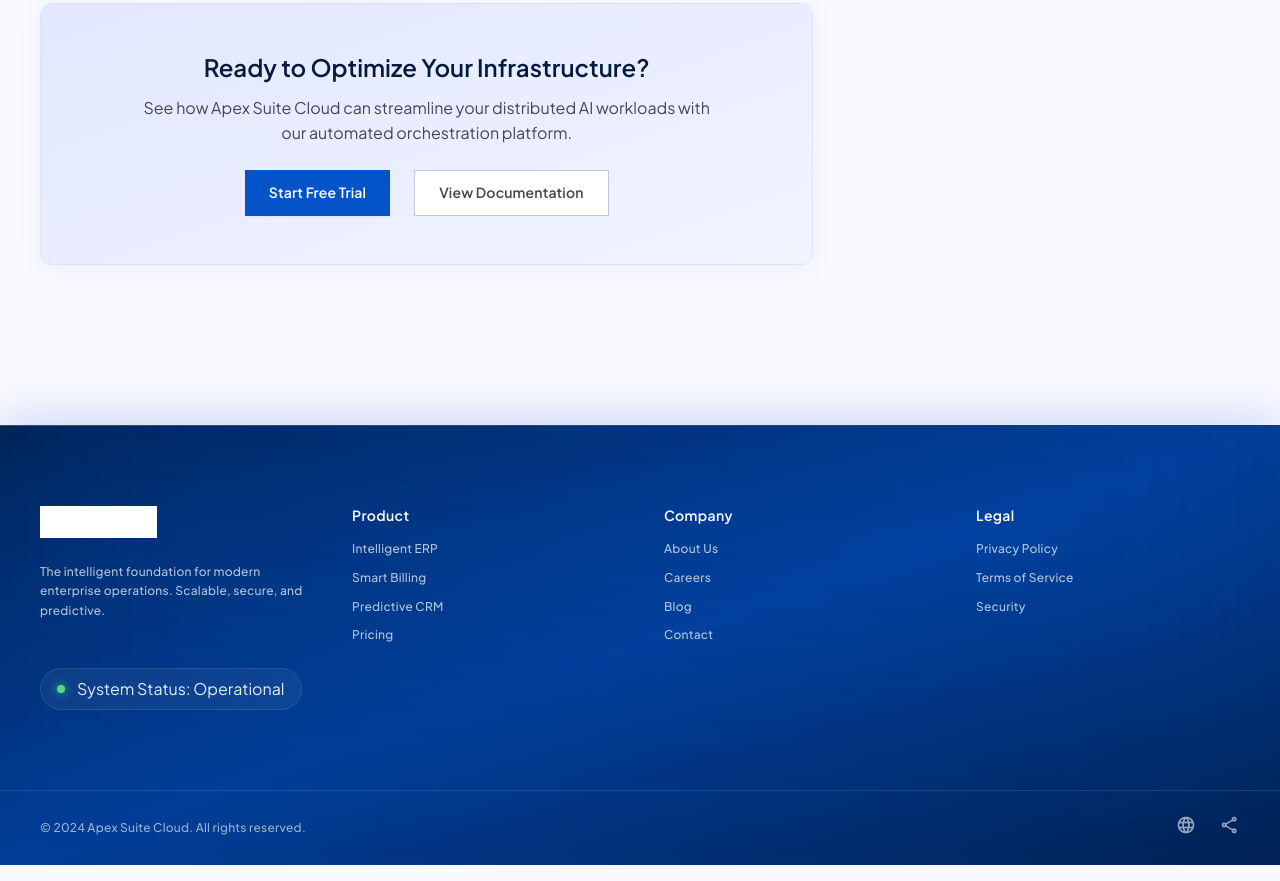
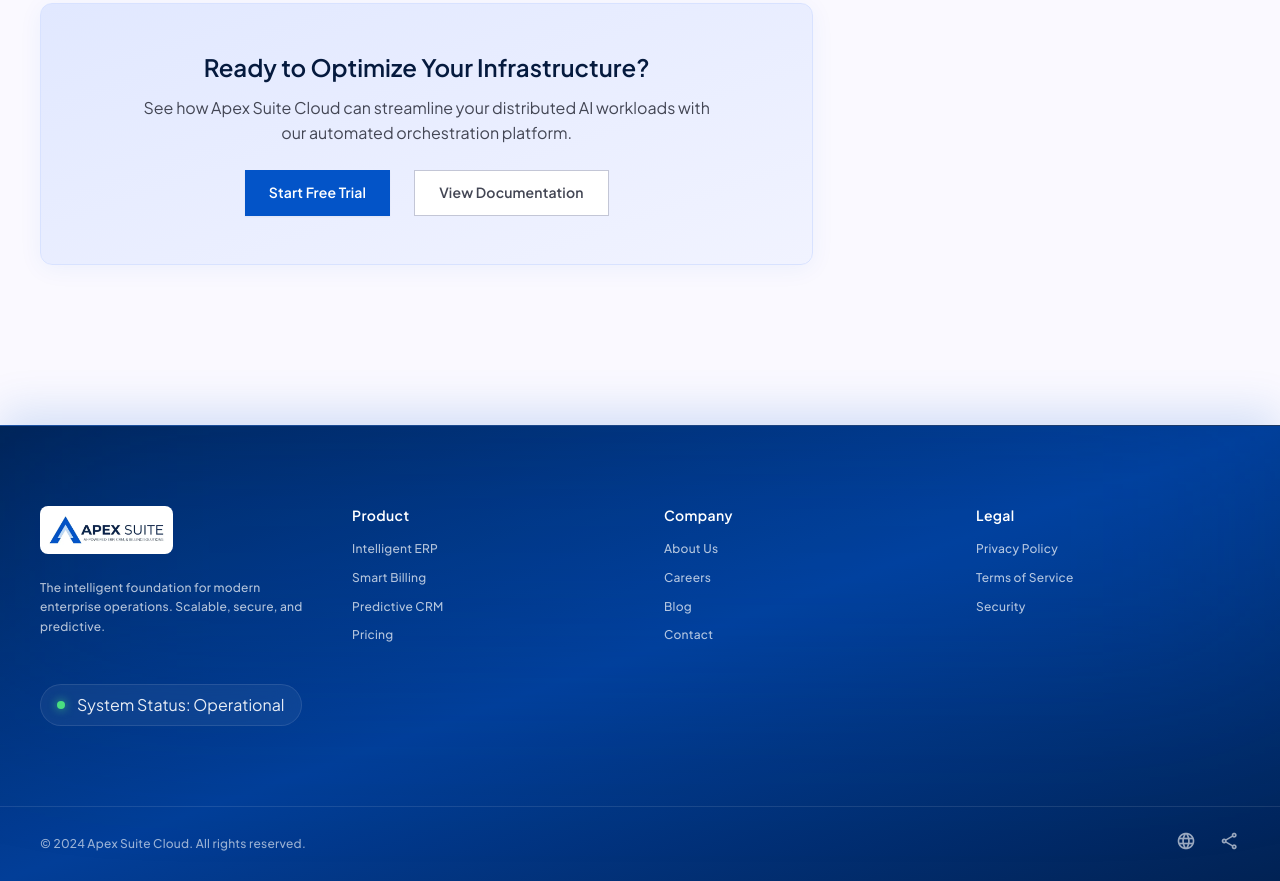
Before and after one commit to tysonchamp/apex-suite-html, a plain HTML site: page blog-details.html in a window 1280 px wide. Shown: the part 2279-3160 px from the top of the page. Drawn offline with nearby package versions, Linux system fonts and the light colour scheme.

Commit message:
style: wrap navigation bar logo in a white-background container across all pages

```diff
--- a/blog-details.html
+++ b/blog-details.html
@@ -356,7 +356,7 @@
             <div>
                 <a class="font-headline-md text-headline-md font-bold text-white mb-md block flex items-center gap-2 hover:opacity-90 transition-opacity"
                     href="index.html">
-                    <img src="images/logo.webp" alt="Apex Suite Cloud Logo" class="h-8 w-auto brightness-0 invert">
+                    <div class="bg-white p-2 rounded-lg inline-flex items-center justify-center"><img src="images/logo.webp" alt="Apex Suite Cloud Logo" class="h-8 w-auto"></div>
                 </a>
                 <p class="font-label-sm text-label-sm text-white/70 mb-lg max-w-xs leading-relaxed">The intelligent
                     foundation for modern enterprise operations. Scalable, secure, and predictive.</p>
```
Also changed, not shown: blog.html (+1 -1 lines), contact-us.html (+1 -1 lines), faqs.html (+1 -1 lines), index.html (+1 -1 lines), pricing.html (+1 -1 lines).
